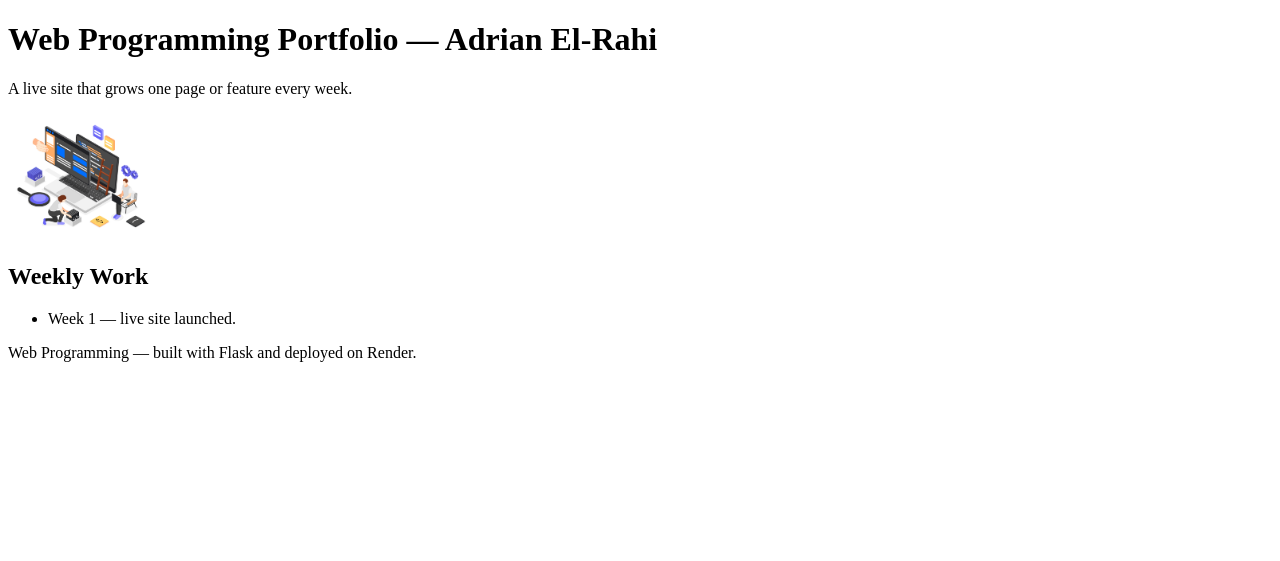
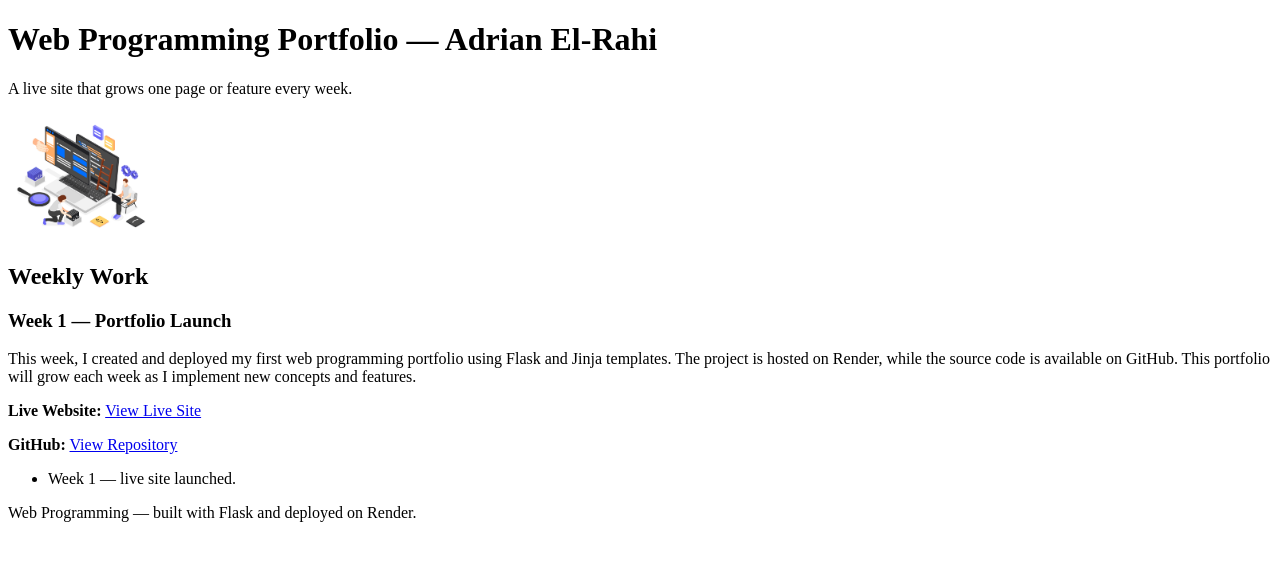
Before and after one commit to Ad0Dev-44/web-programming-site, a Flask app: page / in a window 1280 px wide. Shown: the top 561 px of the page. Run offline with Flask 3, Linux system fonts and the light colour scheme.

Commit message:
"Added project links and a small description of the work done on week1"

```diff
--- a/templates/index.html
+++ b/templates/index.html
@@ -18,6 +18,24 @@
         <section>
             <h2>Weekly Work</h2>
             <!-- Each week you add a link here to that week's page or feature. -->
+             <h3>Week 1 — Portfolio Launch</h3>
+
+        <p>
+            This week, I created and deployed my first web programming portfolio
+            using Flask and Jinja templates. The project is hosted on Render,
+            while the source code is available on GitHub. This portfolio will
+            grow each week as I implement new concepts and features.
+        </p>
+
+        <p>
+            <strong>Live Website:</strong>
+            <a href="https://web-programming-site-90iq.onrender.com/" target="_blank">View Live Site</a>
+        </p>
+
+        <p>
+            <strong>GitHub:</strong>
+            <a href="https://github.com/Ad0Dev-44/web-programming-site" target="_blank">View Repository</a>
+        </p>
             <ul>
                 {% for item in weekly_work %}
                     <li><a href="{{ item.url }}">Week {{ item.week }} — {{ item.title }}</a></li>
```
